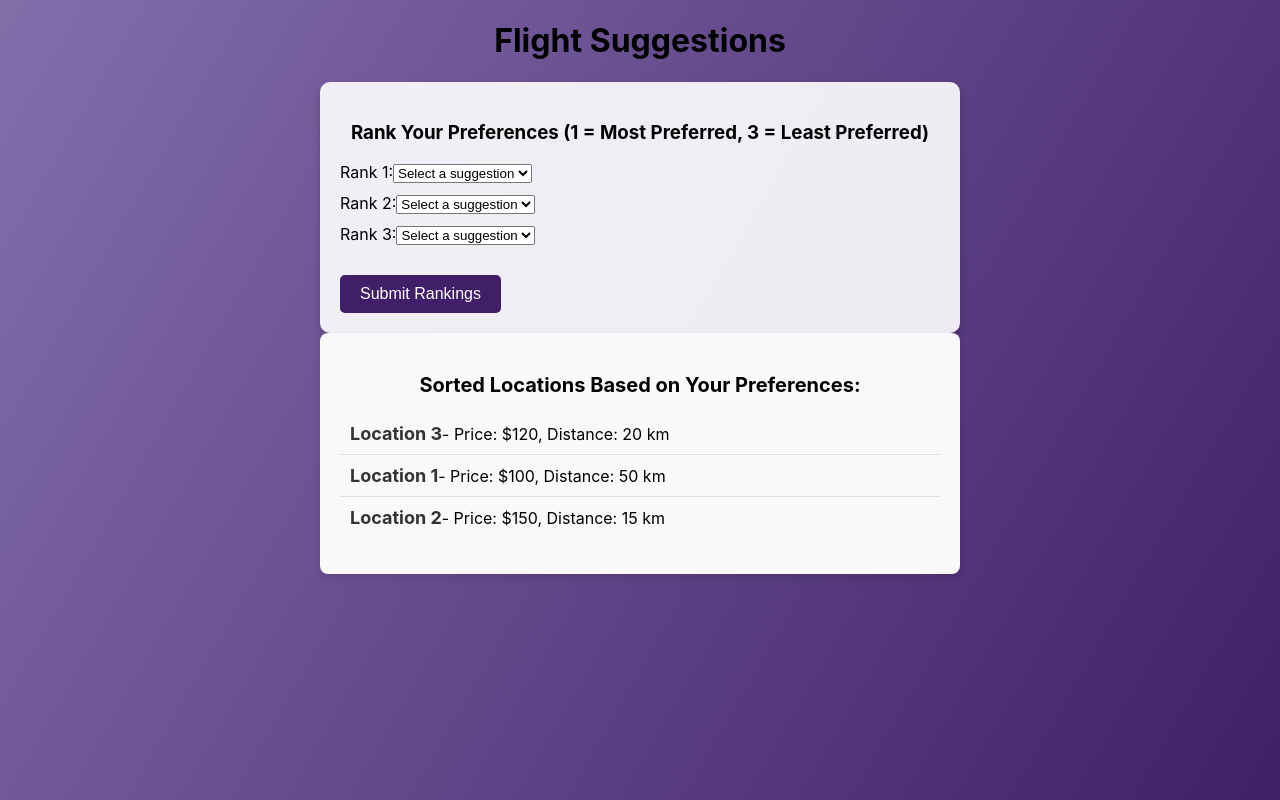
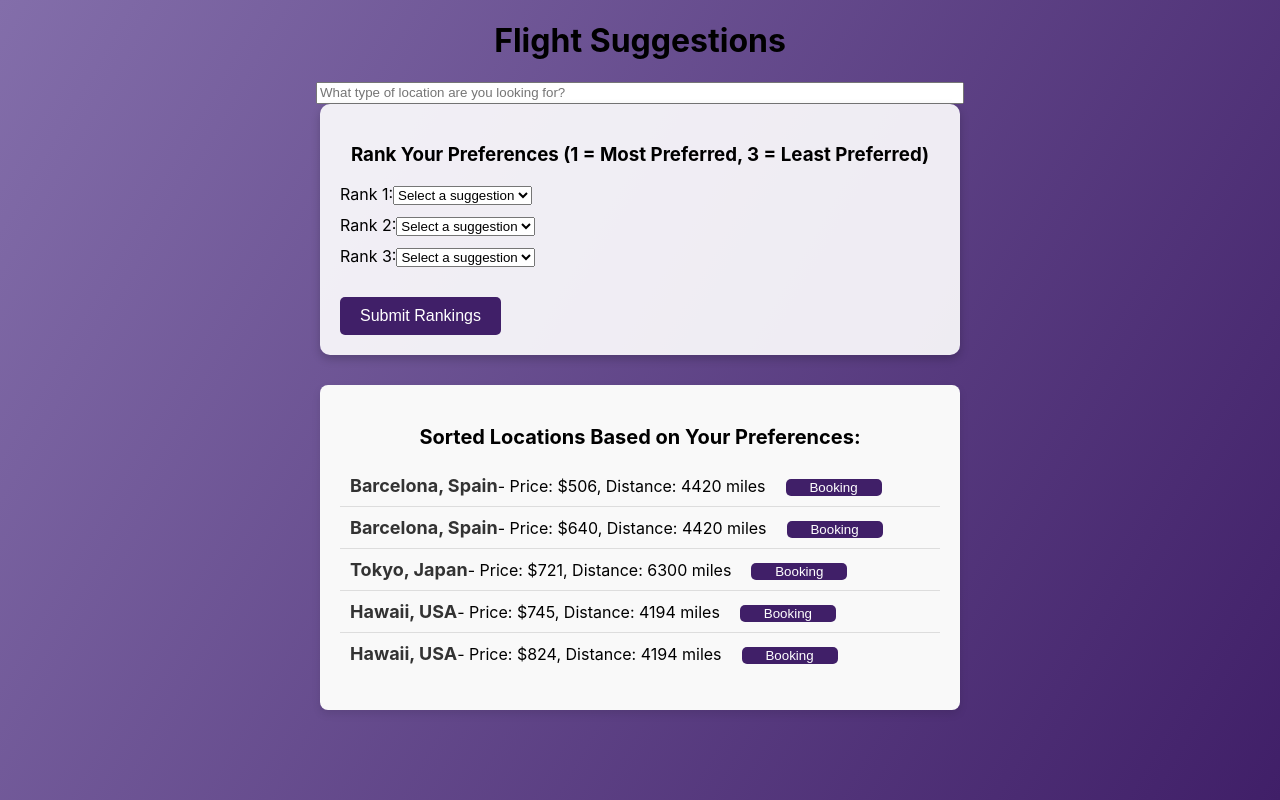
Before and after one commit to 392-f24/FlightSight, a React (Vite) app: page /suggestions in a window 1280 px wide. Both pictures are taken after a click on the button "Submit Rankings". Built offline with nearby package versions, Linux system fonts and the light colour scheme.

Commit message:
change suggestion css

```diff
--- a/src/components/Suggestions.css
+++ b/src/components/Suggestions.css
@@ -22,7 +22,7 @@
     box-shadow: 0 4px 10px rgba(0, 0, 0, 0.2);
 }
 
-form {
+.suggestion-form {
     display: flex;
     flex-direction: column;
     gap: 10px;
@@ -30,7 +30,7 @@ form {
     width: 100%;
 }
 
-button {
+.suggestion-button {
     padding: 10px 20px;
     font-size: 16px;
     cursor: pointer;
@@ -44,7 +44,7 @@ button {
     transition: background-color 0.3s ease;
 }
 
-button:hover {
+.suggestion-button:hover {
     background-color: #836EAA;
 }
 
@@ -62,7 +62,6 @@ h2 {
     box-shadow: 0 4px 8px rgba(0, 0, 0, 0.1);
     width: 100%;
     max-width: 600px;
-    margin: 0 auto;
 }
 
 .sorted-locations h3 {
@@ -90,3 +89,43 @@ h2 {
     font-size: 18px;
     color: #333;
 }
+
+.location-prompt{
+    width:50%;
+    height:1rem;
+}
+
+.modal-overlay {
+    position: fixed;
+    top: 0;
+    left: 0;
+    width: 100%;
+    height: 100%;
+    background-color: rgba(0, 0, 0, 0.5);
+    display: flex;
+    justify-content: center;
+    align-items: center;
+    z-index: 1000;
+}
+
+.modal-content {
+    background-color: white;
+    padding: 20px;
+    border-radius: 8px;
+    width: 500px;
+    text-align: center;
+}
+
+.modal-content button {
+    margin-top: 10px;
+}
+
+.modal-button{
+    width: 6rem;
+    background-color: #401F68;
+    color: white;
+    border: none;
+    border-radius: 5px;
+    transition: background-color 0.3s ease;
+    margin-left: 20px;
+}
--- a/src/components/Suggestions.jsx
+++ b/src/components/Suggestions.jsx
@@ -3,14 +3,18 @@ import { matchPreferences } from '../utilities/matching';
 import './Suggestions.css';
 
 const locationList = [
-    { name: 'Location 1', price: 100, distance: 50 },
-    { name: 'Location 2', price: 150, distance: 15 },
-    { name: 'Location 3', price: 120, distance: 20 }
+    { name: 'Tokyo, Japan', price: 721, distance: 6300 },
+    { name: 'Barcelona, Spain', price: 506, distance: 4420 },
+    { name: 'Barcelona, Spain', price: 640, distance: 4420 },
+    { name: 'Hawaii, USA', price: 745, distance: 4194 },
+    { name: 'Hawaii, USA', price: 824, distance: 4194 }
 ];
 
 const Suggestions = () => {
     const [submitted, setSubmitted] = useState(false);
     const [sortedLocationList, setSortedLocationList] = useState([]);
+    const [modalVisible, setModalVisible] = useState(false);
+    const [selectedLocation, setSelectedLocation] = useState(null);
 
     const suggestionsList = [
         'Flight price',
@@ -66,12 +70,28 @@ const Suggestions = () => {
         setSubmitted(true);
     };
 
+    const handleBookingClick = (location) => {
+        setSelectedLocation(location);
+        setModalVisible(true); // Show modal
+    };
+
+    const handleCloseModal = () => {
+        setModalVisible(false); // Hide modal
+        setSelectedLocation(null);
+    };
+
     return (
         <div className='suggestion-div'>
             <h1>Flight Suggestions</h1>
+            <input
+                        type="text"
+                        id="flight-type"
+                        placeholder="What type of location are you looking for?"
+                        className='location-prompt'
+                    />
             <div className='preference-select-div'>
                 <h3>Rank Your Preferences (1 = Most Preferred, 3 = Least Preferred)</h3>
-                <form onSubmit={handleSubmit}>
+                <form className='suggestion-form' onSubmit={handleSubmit}>
                     {Object.keys(rankings).map((rank) => (
                         <div key={rank}>
                             <label>Rank {rank}:</label>
@@ -89,7 +109,7 @@ const Suggestions = () => {
                         </div>
                     ))}
                     <div>
-                        <button type="submit">Submit Rankings</button>
+                        <button className='suggestion-button' type="submit">Submit Rankings</button>
                     </div>
                 </form>
             </div>
@@ -101,10 +121,23 @@ const Suggestions = () => {
                         {sortedLocationList.map((location, index) => (
                             <li key={index}>
                                 <strong>{location.name}</strong>
-                                - Price: ${location.price}, Distance: {location.distance} km
+                                - Price: ${location.price}, Distance: {location.distance} miles
+                                <button className='modal-button' onClick={() => handleBookingClick(location)}>Booking</button>
                             </li>
                         ))}
                     </ul>
+                </div>
+            )}
+
+            {modalVisible && selectedLocation && (
+                <div className="modal-overlay">
+                    <div className="modal-content">
+                        <h2>Booking Details</h2>
+                        <p><strong>Location:</strong> {selectedLocation.name}</p>
+                        <p><strong>Price:</strong> ${selectedLocation.price}</p>
+                        <p><strong>Distance:</strong> {selectedLocation.distance} miles</p>
+                        <button className='modal-button' onClick={handleCloseModal}>Close</button>
+                    </div>
                 </div>
             )}
         </div>
```
Also changed, not shown: public/favicon.svg.
